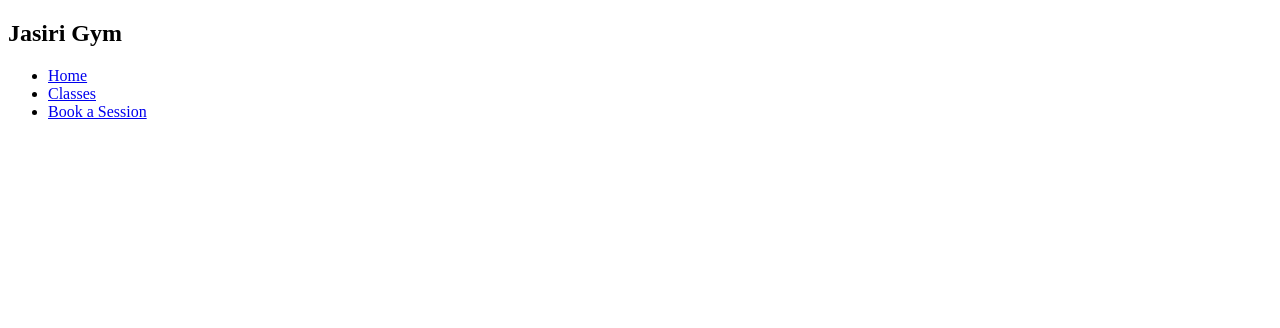
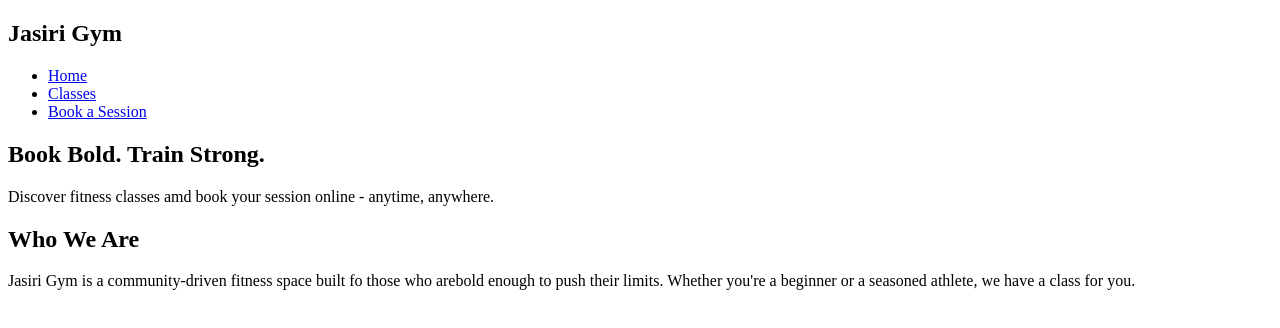
Before and after one commit to adisacodes/Jasiri-gym, a plain HTML site: page index.html in a window 1280 px wide. Drawn offline with Linux system fonts and the light colour scheme.

Commit message:
Add hero and about section to homepage

```diff
--- a/index.html
+++ b/index.html
@@ -15,6 +15,16 @@
         <li><a href="booking.html">Book a Session</a></li>
     </ul>
     </nav>
+    <section class="hero">
+        <div class="hero-content">
+            <h2>Book Bold. Train Strong.</h2>
+            <p>Discover fitness classes amd book your session online - anytime, anywhere.</p>
+        </div>
+    </section>
+    <section class="about">
+        <h2>Who We Are</h2>
+        <p>Jasiri Gym is a community-driven fitness space built fo those who arebold enough to push their limits. Whether you're a beginner or a seasoned athlete, we have a class for you.</p>
+    </section>
 
 </body>
 </html>
```
